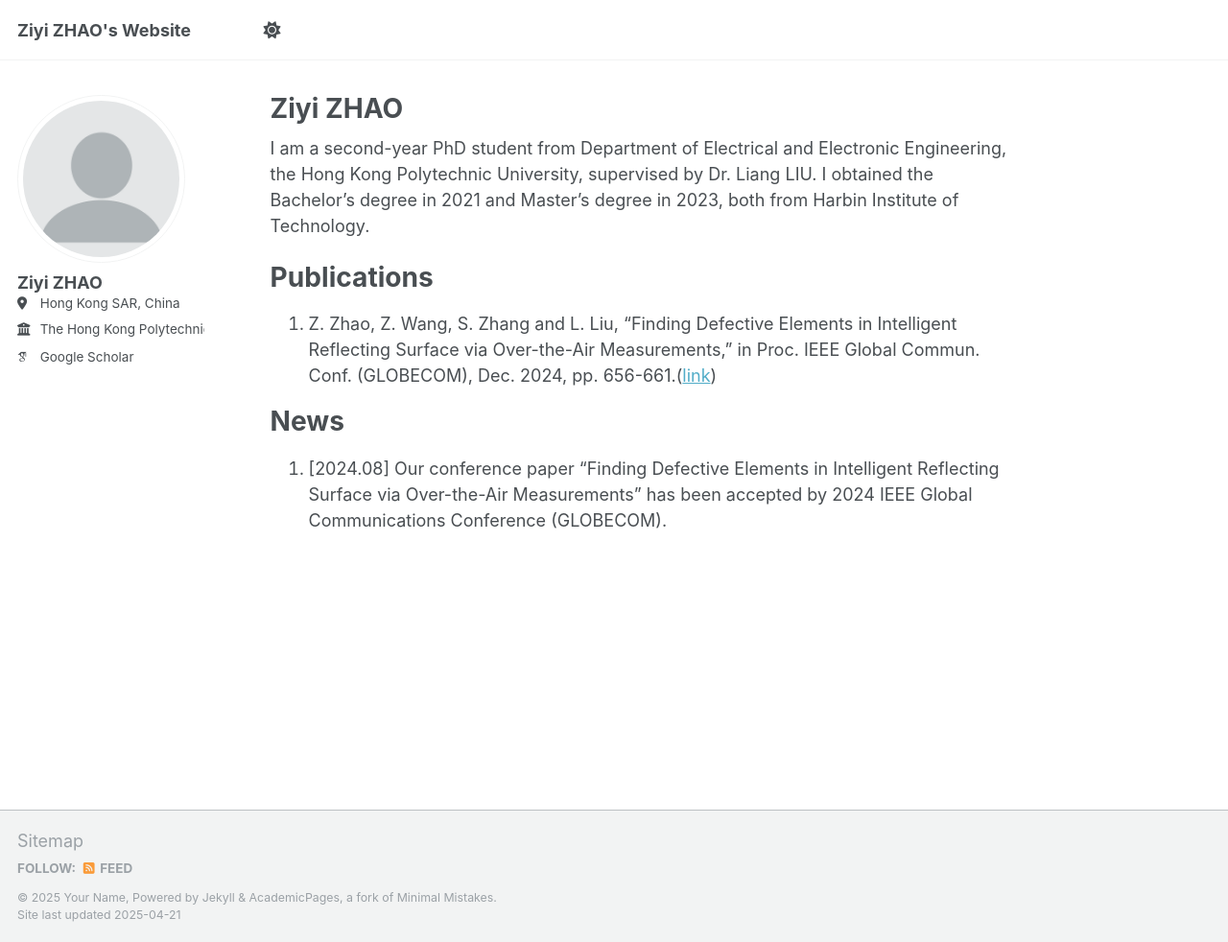
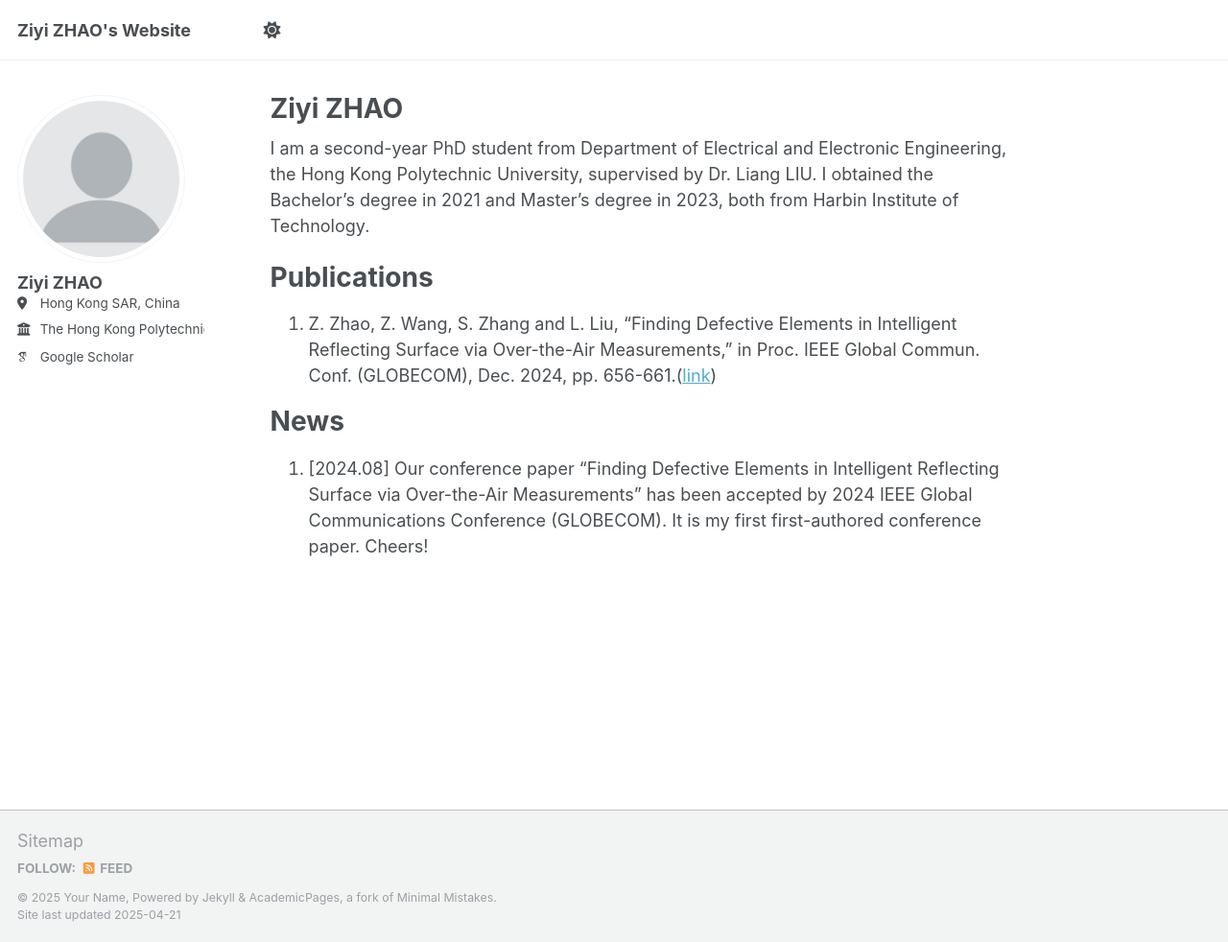
Before and after one commit to ZY1zhao/ZY1zhao.github.io, a Jekyll site: the page built from _pages/about.md, in a window 1280 px wide and 982 px high. Shown: the whole window at 96% size. Built offline with Jekyll 4.4.1, drawn with Linux system fonts in a browser that asks for light colours; some web fonts are replaced.

Commit message:
Update about.md

```diff
--- a/_pages/about.md
+++ b/_pages/about.md
@@ -15,4 +15,4 @@ Publications
 
 News
 ======
-1. [2024.08] Our conference paper "Finding Defective Elements in Intelligent Reflecting Surface via Over-the-Air Measurements" has been accepted by 2024 IEEE Global Communications Conference (GLOBECOM).
+1. [2024.08] Our conference paper "Finding Defective Elements in Intelligent Reflecting Surface via Over-the-Air Measurements" has been accepted by 2024 IEEE Global Communications Conference (GLOBECOM). It is my first first-authored conference paper. Cheers!
```
